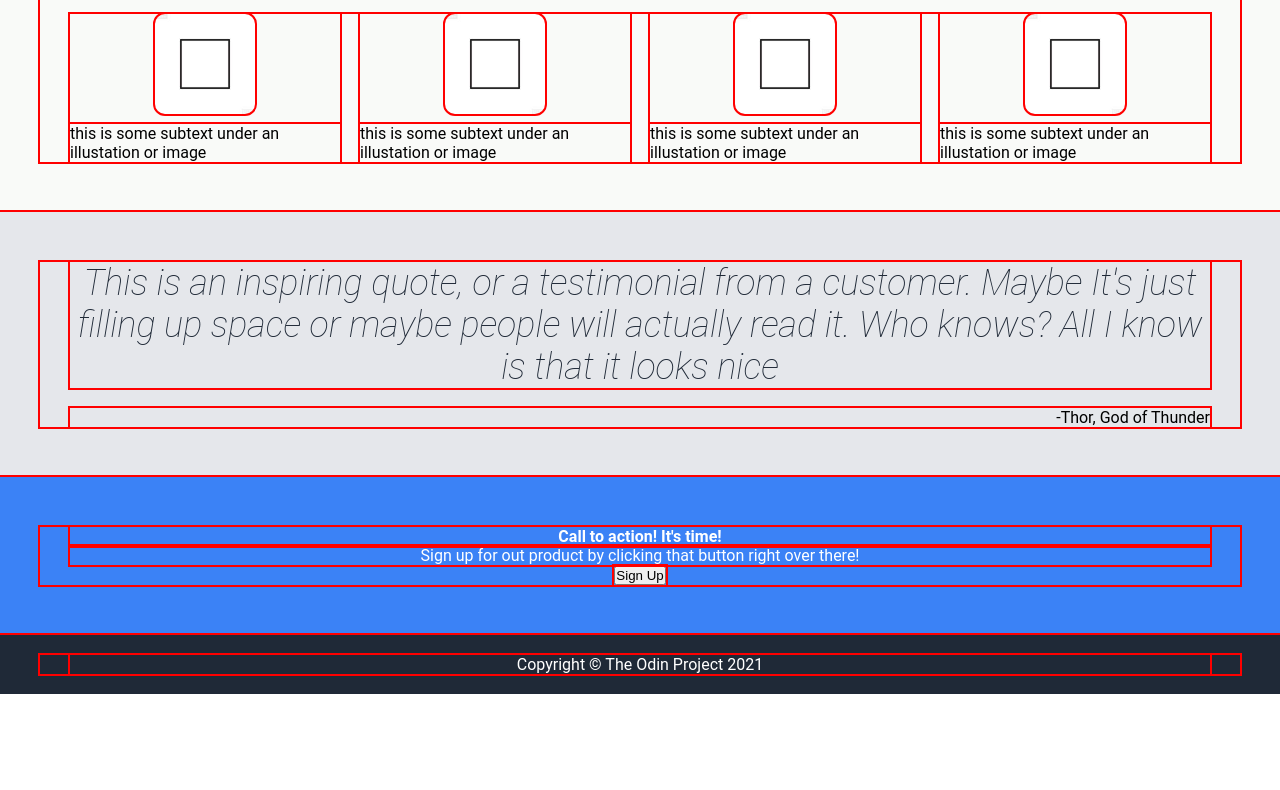
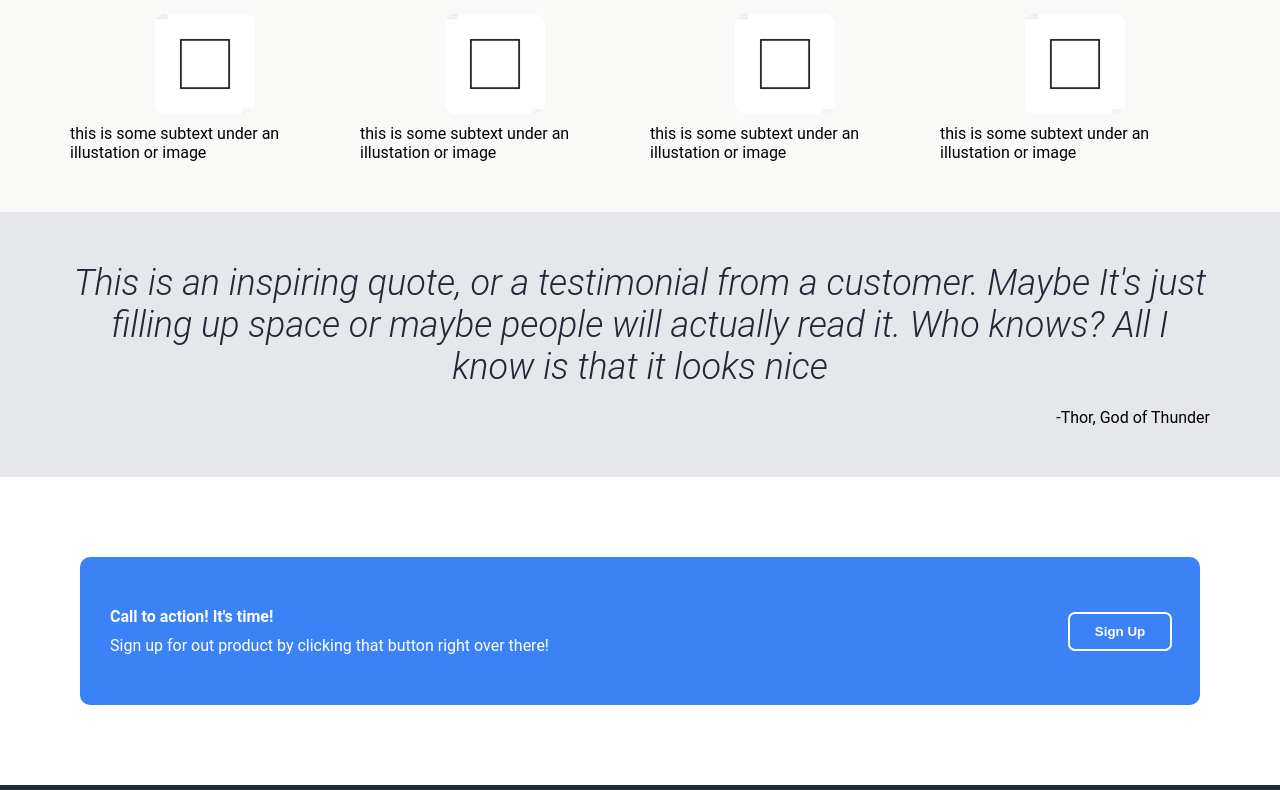
Before and after one commit to CharJer/Landing-Page, a plain HTML site: page index.html in a window 1280 px wide. Shown: the part 460-1250 px from the top of the page. Before the commit the page ends 1154 px from the top, so only its background shows below. Drawn offline with Linux system fonts and the light colour scheme.

Commit message:
almost look alike

```diff
--- a/index.html
+++ b/index.html
@@ -76,8 +76,10 @@
     <!-- Call to Action Section -->
     <section class="call-to-action">
         <div class="container call-container">
-            <h4 class="call-header">Call to action! It's time!</h4>
-            <p class="call-text">Sign up for out product by clicking that button right over there!</p>
+            <div class="call-label">
+                <h4 class="call-header">Call to action! It's time!</h4>
+                <p class="call-text">Sign up for out product by clicking that button right over there!</p>
+            </div>
             <button class="call-button">Sign Up</button>
         </div>
     </section>
--- a/styles.css
+++ b/styles.css
@@ -2,7 +2,7 @@
     margin: 0;
     padding: 0;
     box-sizing: border-box;
-    outline: 2px solid red ;
+    /* outline: 2px solid red ; */
 }
 
 body {
@@ -137,7 +137,7 @@ body {
     font-size: 36px;
     color: #1f2937;
     font-style: italic;
-    font-weight: lighter;
+    font-weight: 300;
     margin-bottom: 20px;
 }
 
@@ -148,6 +148,8 @@ body {
 }
 
 .call-to-action {
+    margin: 80px;
+    border-radius: 10px;
     background-color: #3B82F6;
     color: white;
     padding: 50px 0px;
@@ -155,6 +157,36 @@ body {
     justify-content: center;
     align-items: center;
     text-align: center;
+    /* max-width: 500px; */
+}
+
+.call-label {
+    display: flex;
+    flex-direction: column;
+    align-items: flex-start;
+    gap: 10px;
+}
+
+.call-text, .call-header {
+    text-align: left;
+}
+
+.call-container {
+    display: flex;
+    justify-content: space-between;
+    align-items: center;
+    gap: 20px;
+}
+
+.call-button {
+    background-color: #3B82F6;
+    color: white;
+    border: none;
+    padding: 10px 20px;
+    border-radius: 5px;
+    width: 100px;
+    font-weight: bold;
+    outline: solid white 2px;
 }
 
 .footer {
```
